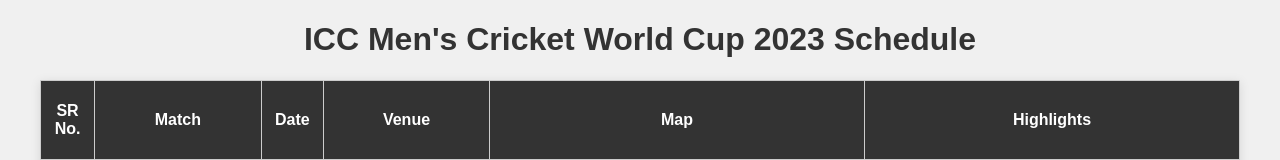
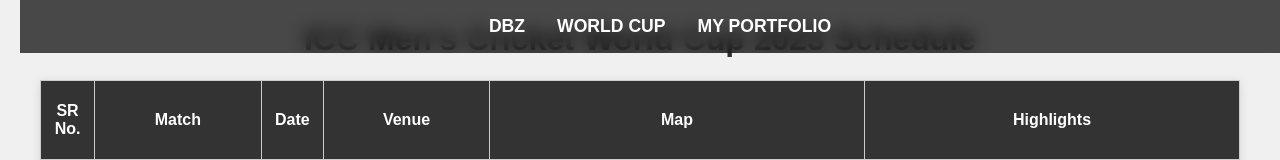
Before and after one commit to MANISHKHANDAGALE/Qspider, a plain HTML site: page Task3.html in a window 1280 px wide. Shown: the top 160 px of the page. Drawn offline with Linux system fonts and the light colour scheme.

Commit message:
Update Task3.html

```diff
--- a/Task3.html
+++ b/Task3.html
@@ -10,6 +10,35 @@
             background-color: #f0f0f0;
             margin: 20px;
         }
+        nav {
+  position: fixed;
+  top: 0;
+  width: 100%;
+  background: rgba(0, 0, 0, 0.7);
+  backdrop-filter: blur(8px);
+  display: flex;
+  justify-content: center;
+  gap: 2rem;
+  padding: 1rem 0;
+  z-index: 1000;
+}
+
+nav a {
+  color: #fff;
+  font-size: 1.1rem;
+  font-weight: bold;
+  text-decoration: none;
+  transition: color 0.3s ease, transform 0.2s ease;
+}
+
+nav a:hover {
+  color: #ff9800;
+  transform: scale(1.1);
+}
+
+nav a:active {
+  color: #ff5722;
+}
         h1 {
             text-align: center;
             color: #333;
@@ -72,7 +101,11 @@
     </style>
 </head>
 <body>
-
+<nav>
+      <a href="index.html">DBZ</a>
+      <a href="worldcup.html">WORLD CUP</a>
+      <a href="Task3.html">MY PORTFOLIO</a>
+</nav>
 <h1>ICC Men's Cricket World Cup 2023 Schedule</h1>
 
 <table border="1">
```
